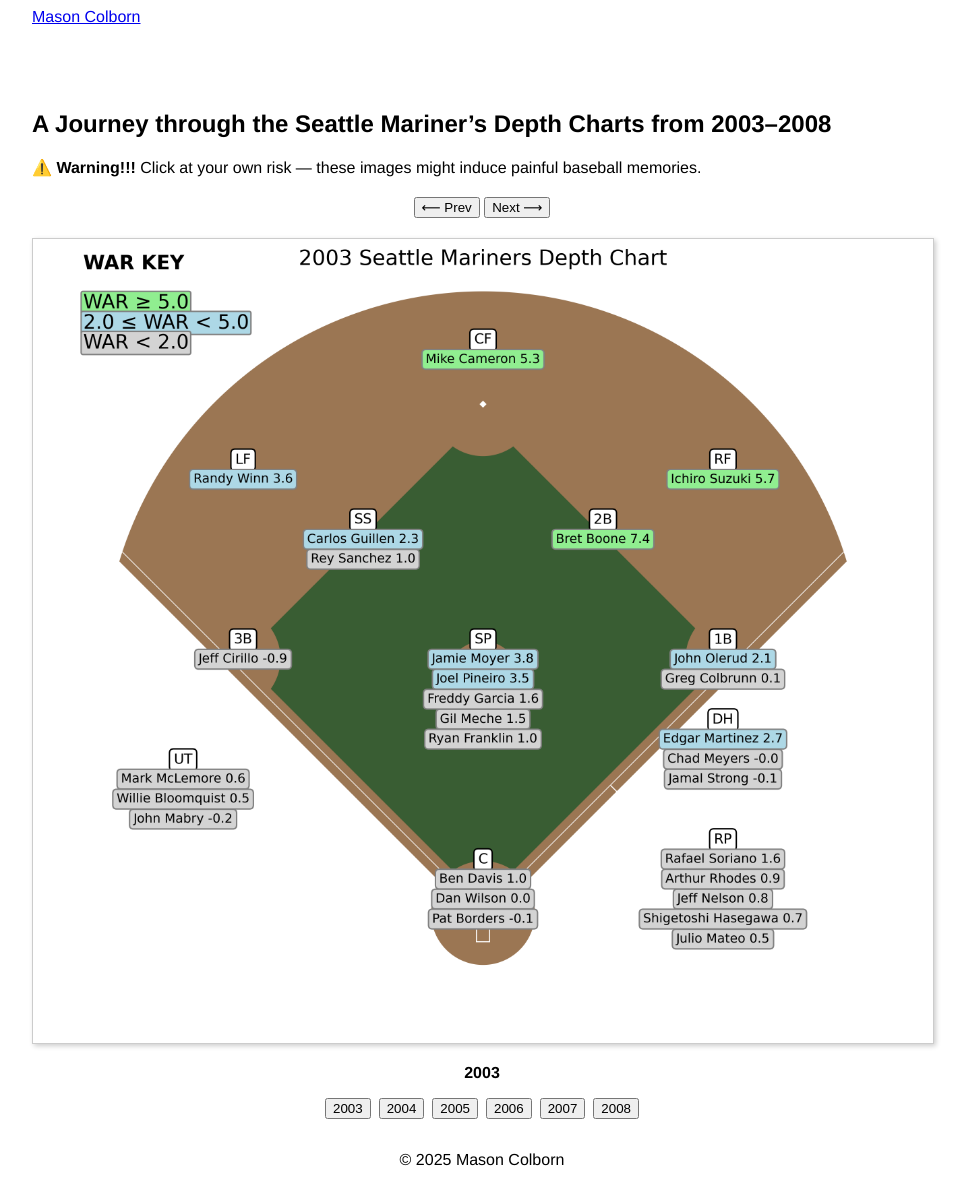
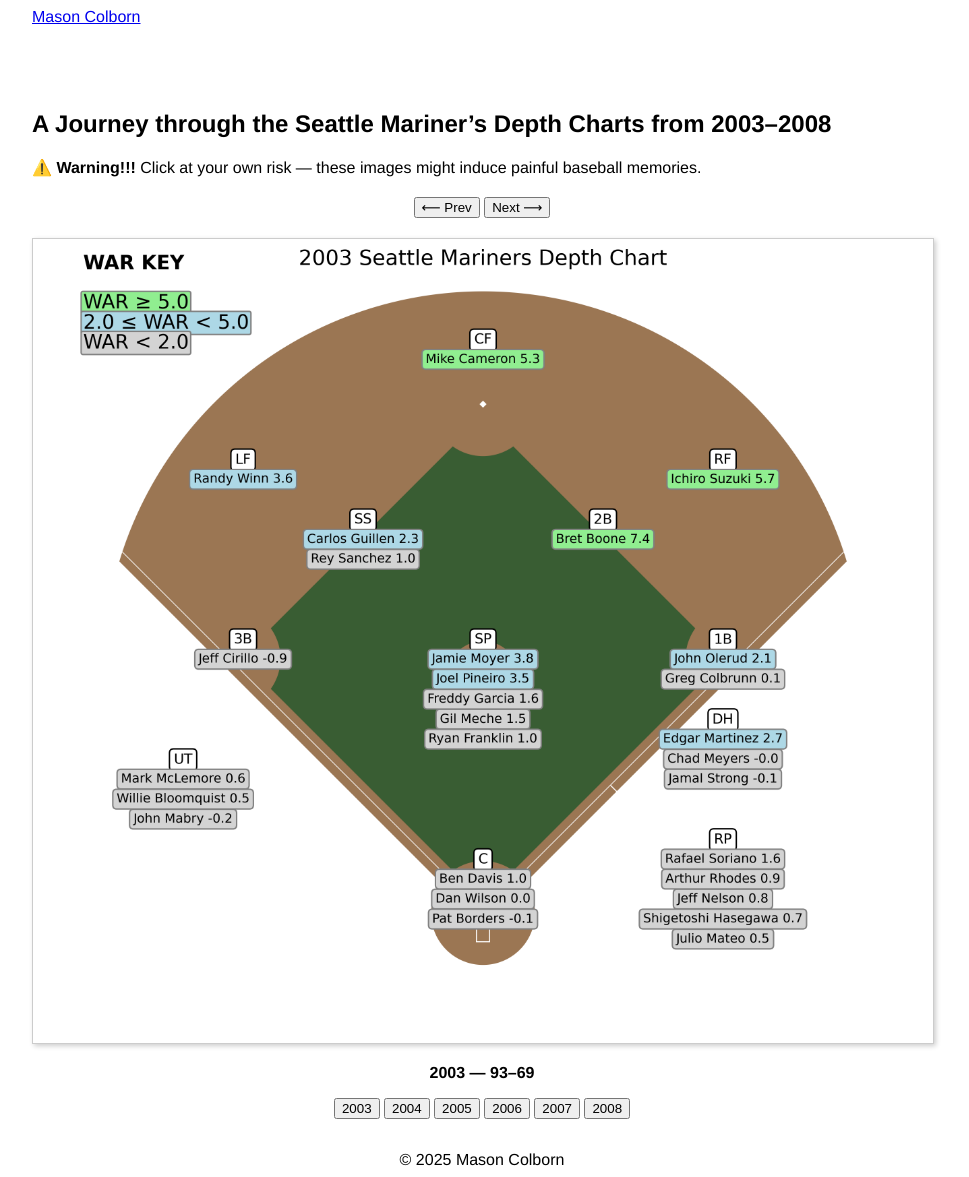
Before and after one commit to relaxedmason/bafta-scripted-comedy-portfolio, a Jekyll site: the page built from sports/baseball/bavasi/depth-chart/index.md, in a window 1280 px wide. Shown: the whole page, without its empty margins (158-1127 px from the left). Built offline with Jekyll 4.4.1, drawn with Linux system fonts in a browser that asks for light colours; a script that is not in the unit is left out.

Commit message:
Update index.md

```diff
--- a/sports/baseball/bavasi/depth-chart/index.md
+++ b/sports/baseball/bavasi/depth-chart/index.md
@@ -10,36 +10,35 @@
 
 <!-- Prev/Next Buttons -->
 <div style="text-align:center; margin-top: 20px;">
-  <button onclick="changeYearBy(-1)" class="nav-button">⟵ Prev</button>
-  <button onclick="changeYearBy(1)" class="nav-button">Next ⟶</button>
+  <button onclick="changeYearBy(-1)">⟵ Prev</button>
+  <button onclick="changeYearBy(1)">Next ⟶</button>
 </div>
 
 <!-- Image Display -->
 <div id="depthChartContainer" style="text-align:center; margin-top:20px;">
   <img id="depthChartImage"
        src="/assets/images/sports/bavasi/depth-chart/mariners_2003_depth_chart_final_final.png"
-       style="max-width:100%; height:auto; border:1px solid #ccc; box-shadow:2px 2px 5px rgba(0,0,0,0.2); cursor:pointer;"
-       onclick="openModal(this.src)">
-  <p id="yearLabel"><strong>2003</strong></p>
+       style="max-width:100%; height:auto; border: 1px solid #ccc; box-shadow: 2px 2px 5px rgba(0,0,0,0.2); cursor: pointer;"
+       onclick="enlargeImage()">
+  <p id="yearLabel"><strong>2003 — 93–69</strong></p>
 </div>
 
 <!-- Year Buttons -->
-<div id="yearButtons" style="display:flex; flex-wrap:wrap; justify-content:center; gap:8px; margin-top: 10px;">
-  <button class="year-button" onclick="changeYear(0)">2003</button>
-  <button class="year-button" onclick="changeYear(1)">2004</button>
-  <button class="year-button" onclick="changeYear(2)">2005</button>
-  <button class="year-button" onclick="changeYear(3)">2006</button>
-  <button class="year-button" onclick="changeYear(4)">2007</button>
-  <button class="year-button" onclick="changeYear(5)">2008</button>
+<div id="yearButtons" style="text-align:center; margin-top: 10px;">
+  <button onclick="changeYear(0)">2003</button>
+  <button onclick="changeYear(1)">2004</button>
+  <button onclick="changeYear(2)">2005</button>
+  <button onclick="changeYear(3)">2006</button>
+  <button onclick="changeYear(4)">2007</button>
+  <button onclick="changeYear(5)">2008</button>
 </div>
 
-<!-- Modal for Enlarged Image -->
-<div id="imageModal" style="display:none; position:fixed; top:0; left:0; width:100%; height:100%; background:rgba(0,0,0,0.9); z-index:9999; justify-content:center; align-items:center;">
-  <span onclick="closeModal()" style="position:absolute; top:20px; right:30px; color:white; font-size:30px; cursor:pointer;">&times;</span>
-  <img id="modalImage" style="max-width:90%; max-height:90%; border:4px solid white;">
+<!-- Image Enlarging Modal (Hidden by Default) -->
+<div id="modal" style="display:none; position:fixed; top:0; left:0; width:100%; height:100%; background:rgba(0,0,0,0.85); z-index:1000; text-align:center;">
+  <img id="modalImage" src="" style="max-width:90%; max-height:90%; margin-top:40px;" onclick="closeModal()">
 </div>
 
-<!-- JavaScript -->
+<!-- Scripts -->
 <script>
   const imageFilenames = [
     "mariners_2003_depth_chart_final_final.png",
@@ -80,4 +71,35 @@
     if (newIndex >= imageFilenames.length) newIndex = imageFilenames.length - 1;
     updateChart(newIndex);
   }
+
+  function enlargeImage() {
+    const modal = document.getElementById("modal");
+    const modalImage = document.getElementById("modalImage");
+    modalImage.src = document.getElementById("depthChartImage").src;
+    modal.style.display = "block";
+  }
+
+  function closeModal() {
+    document.getElementById("modal").style.display = "none";
+  }
 </script>
+
+<style>
+  /* Ensure images shrink on small devices */
+  #depthChartImage {
+    width: 100%;
+    height: auto;
+  }
+
+  @media (max-width: 600px) {
+    button {
+      margin: 5px;
+      font-size: 16px;
+    }
+    #yearButtons {
+      display: flex;
+      flex-wrap: wrap;
+      justify-content: center;
+    }
+  }
+</style>
```
Also changed, not shown: other parts of sports/baseball/bavasi/depth-chart/index.md (+1 -9 lines).
